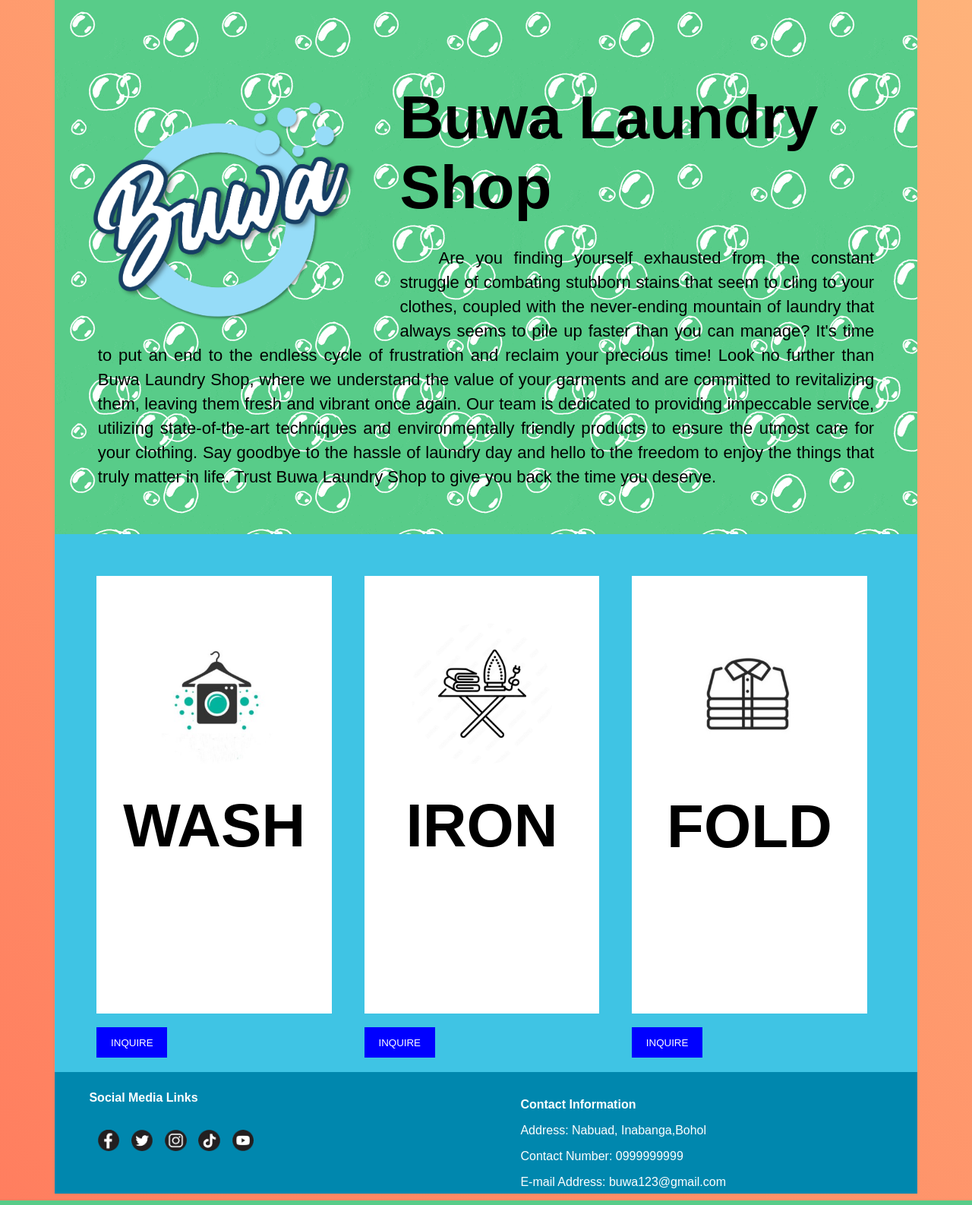
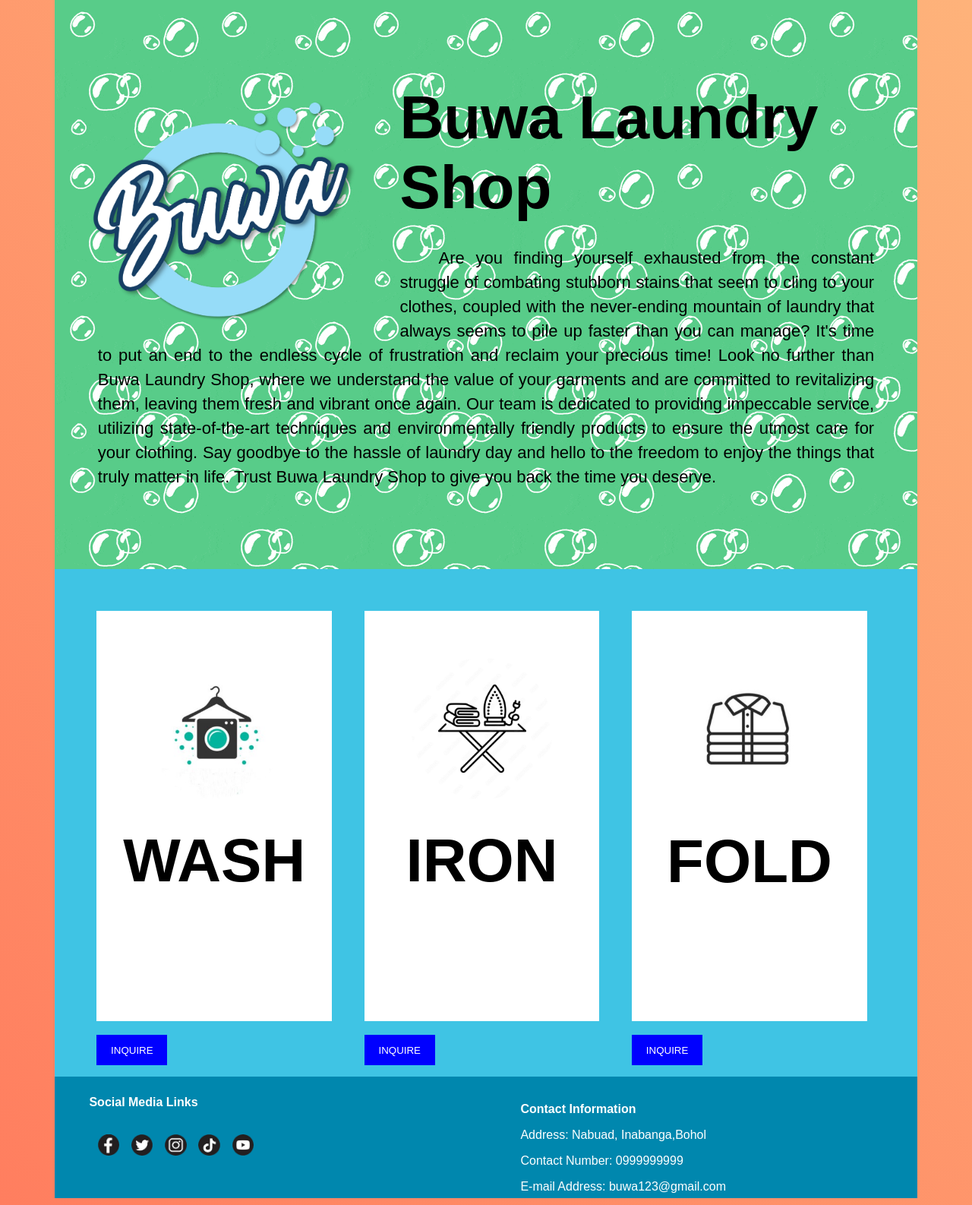
Before and after one commit to glennaks1992/IHS-ICT-Projects, a PHP site: page /index.php in a window 1280 px wide. Shown: the part 89-1675 px from the top of the page at 76% size. Run offline with PHP 8.4, Linux system fonts and the light colour scheme.

Commit message:
Update style.css

```diff
--- a/style.css
+++ b/style.css
@@ -9,14 +9,14 @@ body{
 	height:10vh;
 }
 .content-area{
-	height:88vh;
+	height:750px;
 	background-color:#f8db9a;
 	background-image: url("assets/bubbles.gif");
 	background-color: rgba(255, 255, 255, 0.2);
 }
 
 .services{
-	height:80vh;
+	height:600px;
 	background-color:#3fc4e4;
 }
 .footer{
```
